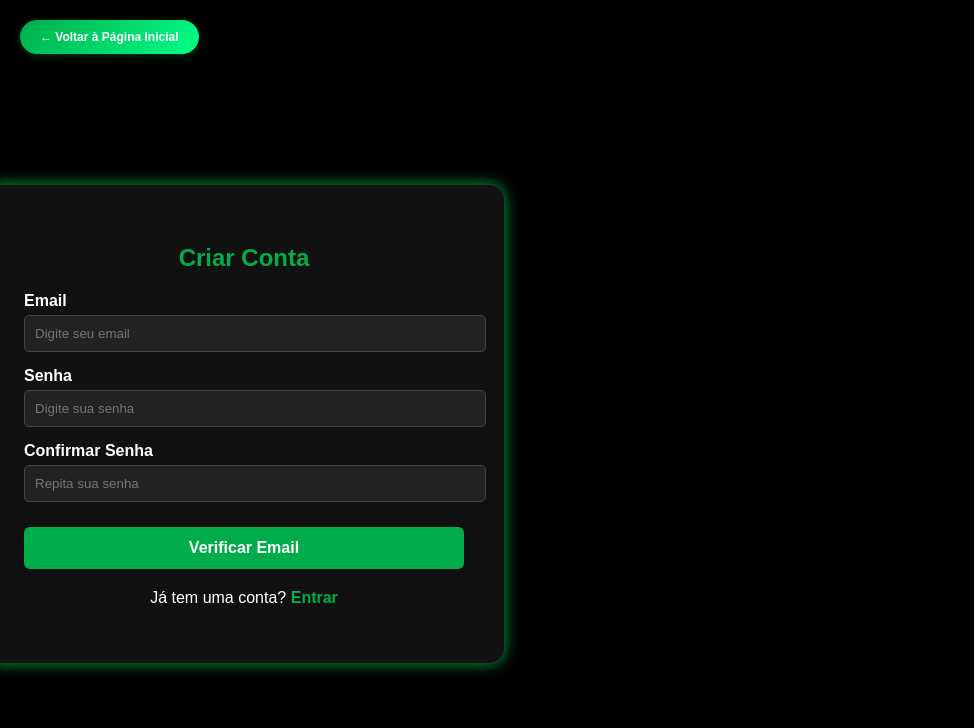
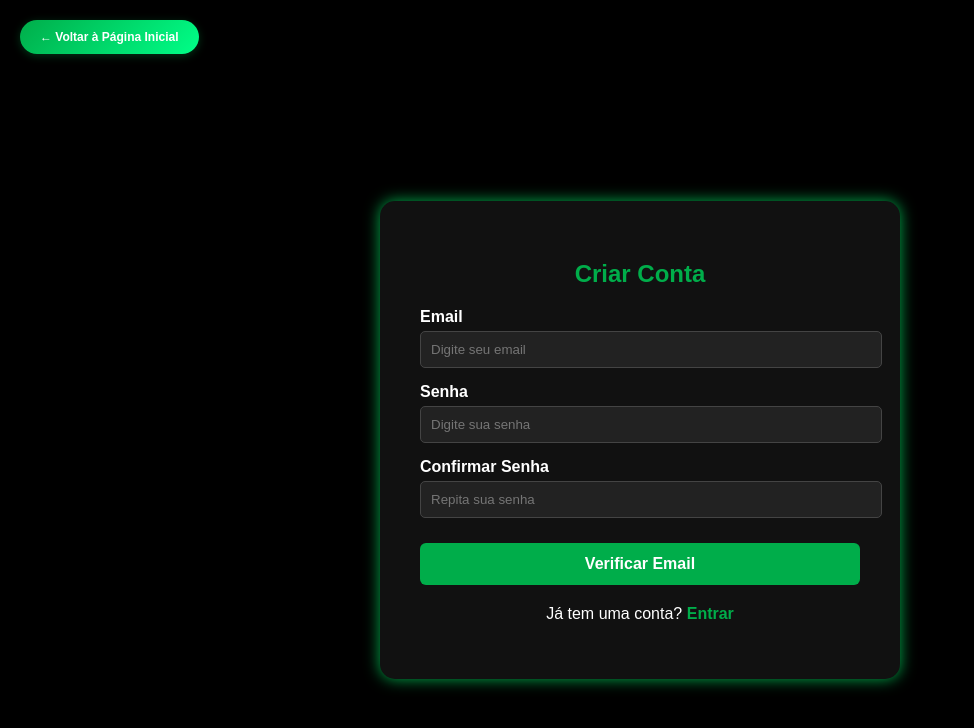
Before and after one commit to gitMasterAms/BankUp, a React (Vite) app: page /cadastro in a window 1280 px wide. Shown: the top 728 px of the page, without its empty margins (0-974 px from the left). Built offline with nearby package versions, Linux system fonts and the light colour scheme.

Commit message:
fix: cadastro centralizado

```diff
--- a/src/Cadastro.jsx
+++ b/src/Cadastro.jsx
@@ -83,14 +83,16 @@ function Cadastro() {
   };
 
   return (
-    <div className="cadastro-wrapper">
-      {/* Botão para voltar à home externa */}
+    <div className="cadastro-pagina">
+       {/* Botão para voltar à home externa */}
       <button
         className="home-button"
         onClick={() => navigate('/')}
       >
         ← Voltar à Página Inicial
       </button>
+    <div className="cadastro-wrapper">
+
 
       <form className="cadastro-form">
         <h2 className="cadastro-titulo">Criar Conta</h2>
@@ -153,6 +155,7 @@ function Cadastro() {
         </p>
       </form>
     </div>
+  </div>
   );
 }
 
--- a/src/styles/Cadastro.css
+++ b/src/styles/Cadastro.css
@@ -1,6 +1,15 @@
+.cadastro-pagina {
+  font-family: Arial, sans-serif;
+  background-color: #000;
+  color: #fff;
+  margin: 0;
+  padding: 16px;
+  min-height: 100vh;
+  display: flex;
+  align-items: center;
+  justify-content: center;
+}
 
-
-/* Estilo para a tela de cadastro - escopo isolado */
 
 /* Wrapper principal que centraliza o formulário na tela */
 .cadastro-wrapper {
```
